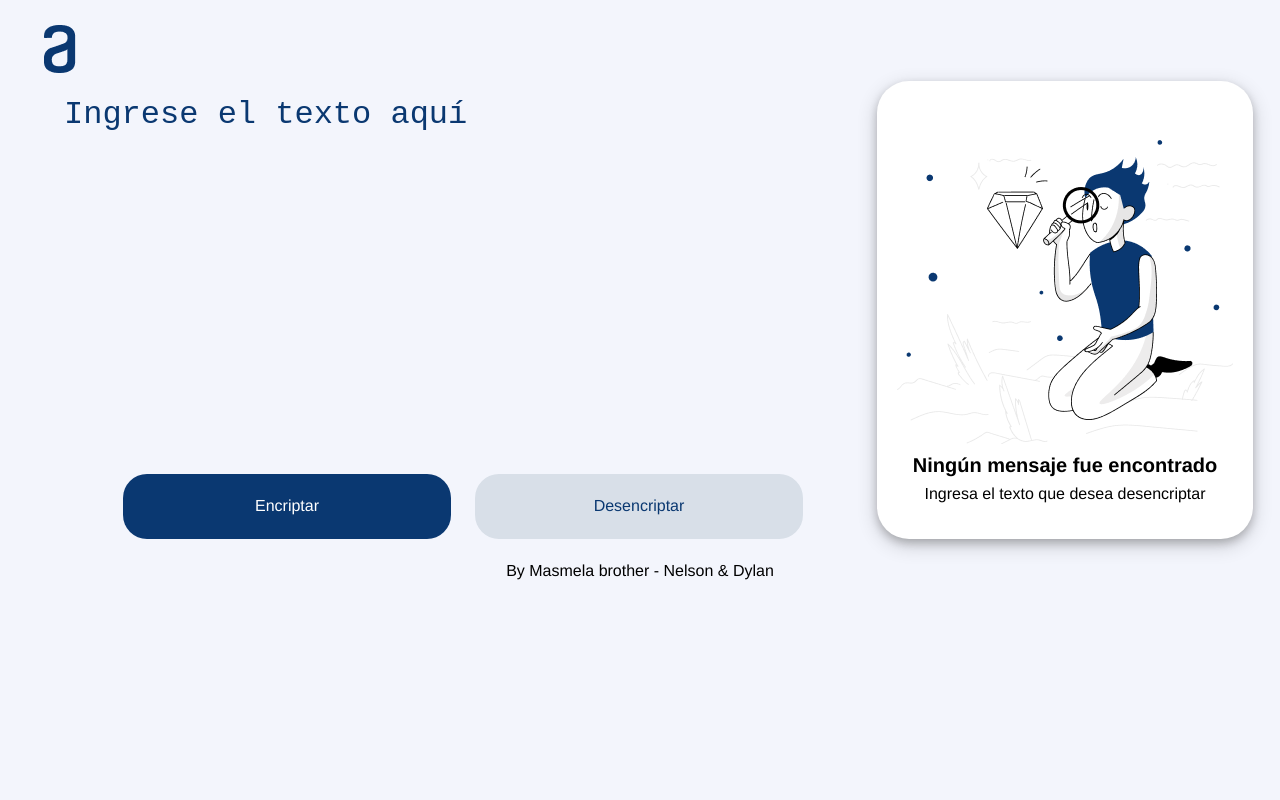
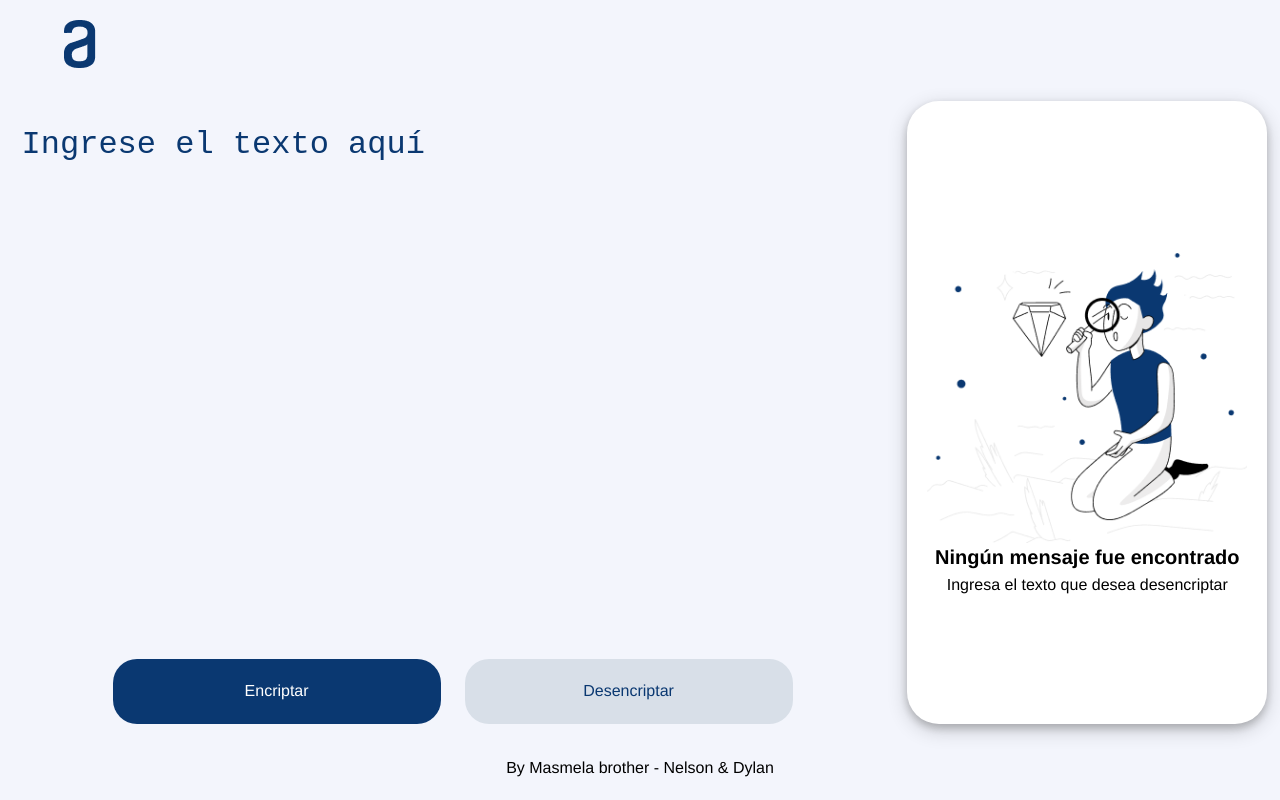
Before and after one commit to kert-daiki/ichiChallenge-Encriptador, a plain HTML site: page index.html in a window 1280 px wide. Drawn offline with Linux system fonts and the light colour scheme.

Commit message:
modificaciones para volverla responsiva

```diff
--- a/index.html
+++ b/index.html
@@ -5,7 +5,7 @@
 
 
 	<head>
-		<meta charset="UTF-8";>
+		<meta charset="UTF-8"; name="viewport" content="width=device-width, initial-scale=1">
 		<title> Encriptador Alura - Oracle</title>
 		<link rel="stylesheet" href="style.css">
 	</head>
--- a/style.css
+++ b/style.css
@@ -2,42 +2,66 @@
   margin: 0;
   padding: 0;
   box-sizing: border-box;
+  /*! flex: 2 auto; */
+}
+
+img {
+  max-width: 100%;
+  display: block;
 }
 
 body{
-	width: 100%;
+	/*! width: 100%; */
   background: #F3F5FC;
   font-family: 'Inter-Regular', Helvetica;
+  display: flex;
+  flex-flow: column;
+	height: 100vh;
 }
 
 header{
 	background: #F3F5FC;
+  flex: 1 17px;
+	align-self: flex-start;
+	display: flex;
+	align-items: center;
 }
 .logo{
-	/* padding: 40px 40px; */
+	padding: 20px 20px;
 	/* vertical-align: baseline; */
-	padding-top: 25px;
+	/*! padding-top: 25px; */
     vertical-align: baseline;
 }
 
 .contenedor{
-	width: 90vw;
-	margin: auto;
+  flex: 3 auto;
+	/*! width: 90vw; */
+	margin: 1%;
   display: flex;
   flex-direction: row;
   /* height: 520px; */
+  align-items: stretch;
+  align-self: stretch;
 }
 
 .seccionCaja {
   /* display: flex; */
   margin: 0 15px 0 0;
   /* flex-direction: column; */
+  flex: 3 100px;
+  display: flex;
+  flex-flow: column;
+  align-items: center;
+  justify-content: space-between;
 }
 
 .text-area {
-  margin: 1% auto;
+  margin: 1%;
   /* height: 90%; */
   padding-right: 30px;
+  flex: 2 auto;
+  align-self: stretch;
+  display: flex;
 }
 
 /* para no mostrar el borde del textarea*/
@@ -51,15 +75,17 @@ textarea:focus{
 
 .cajon-texto {
 	/* height: 240px; */
-	display: flex;
-	margin: 2% auto;
+	margin: 2%;
   margin-left: 0;
   margin-bottom: 0;
-	width: 60vw;
+	/*! width: 60vw; */
 	background: #F3F5FC;
 	font-size: 32px;
 	border: none;
 	resize: none;
+	align-self: stretch;
+	/*! flex-flow: row wrap; */
+	flex: 1 auto;
 }
 
 .buttons {
@@ -102,7 +128,8 @@ textarea:focus{
 
 .textButtonEnc {
   text-align: center;
-  font-size: 16px;
+
+  : 16px;
   font-family: "Inter-Regular", Helvetica;
   font-weight: 400;
   color: white;
@@ -131,14 +158,15 @@ textarea:focus{
 	box-sizing: border-box;
 	border-radius: 32px;
 	text-align: center;
-  width: 100%;
-	/* height: 90%; */
+  /*! width: 100%; */
+	/*! height: 90%; */
   align-items: center;
-  justify-content:space-evenly;
+  justify-content:space-around;
   display: flex;
   flex-direction: column;
 	padding: 30px 20px;
 	box-shadow: 0 4px 8px 0 rgba(0, 0, 0, 0.2), 0 6px 20px 0 rgba(0, 0, 0, 0.19);
+	flex: 1 100px;
 }
 
 .estadoInicial {
@@ -158,6 +186,10 @@ textarea:focus{
   line-height: 28.8px;
   letter-spacing: 0;
   /* font-weight: 700; */
+  display: flex;
+  /*! justify-content: center; */
+  align-items: center;
+  flex-flow: column;
 }
 
 .muñeco {
@@ -167,28 +199,38 @@ textarea:focus{
 .resultado {
   display: none;
   flex-direction: column;
-  justify-content:center;
-  height:326px;
-  margin:10%;
+  justify-content:space-around;
+  /*! height:326px; */
+  margin:1%;
+  align-self: stretch;
+  flex: 1 auto;
 }
 
 .alineaTexto {
 	text-align:center;
+	flex: 4 auto;
+	display: flex;
+	margin-top: 40px;
 }
 p#msg {
 	font-size:20px;
-	height:240px;
-	text-align:left;
+	/*! height:240px; */
+	text-align:center;
+	flex: 1 auto;
+	/*! align-self: stretch; */
+	/*! font-size: 1.5rem; */
+	/*! display: flex; */
+	flex: 1 auto;
 }
 
 
 /* bonton copiar */
 .btnCopiar {
   all: unset;
-  box-sizing: border-box;
-  /* width: 328px; */
+  /*! box-sizing: border-box; */
+  /*! width: 328px; */
   gap: 8px;
-  padding: 24px;
+  padding: 21px;
   align-items: center;
   align-self:center;
   display: flex;
@@ -196,15 +238,15 @@ p#msg {
   border-radius: 24px;
   /* estilo para el texto dentro del boton */
   text-align: center;
-  font-size: 16px;
+  /*! font-size: 16px; */
   font-family: "Inter-Regular", Helvetica;
   font-weight: 400;
   color: white;
   letter-spacing: 0;
   line-height: normal;
-  flex: 1;
+  flex: 0.2 auto;
   position: relative;
-  margin-top:18px;
+  /*! marign:52px; */
 }
 
 
@@ -222,7 +264,8 @@ p#msg {
 /* } */
 
 
-footer{
+footer {
+  /*! flex: 1 1; */
 	text-align: center;
 	margin:1%;
 	padding: 10px;
```
